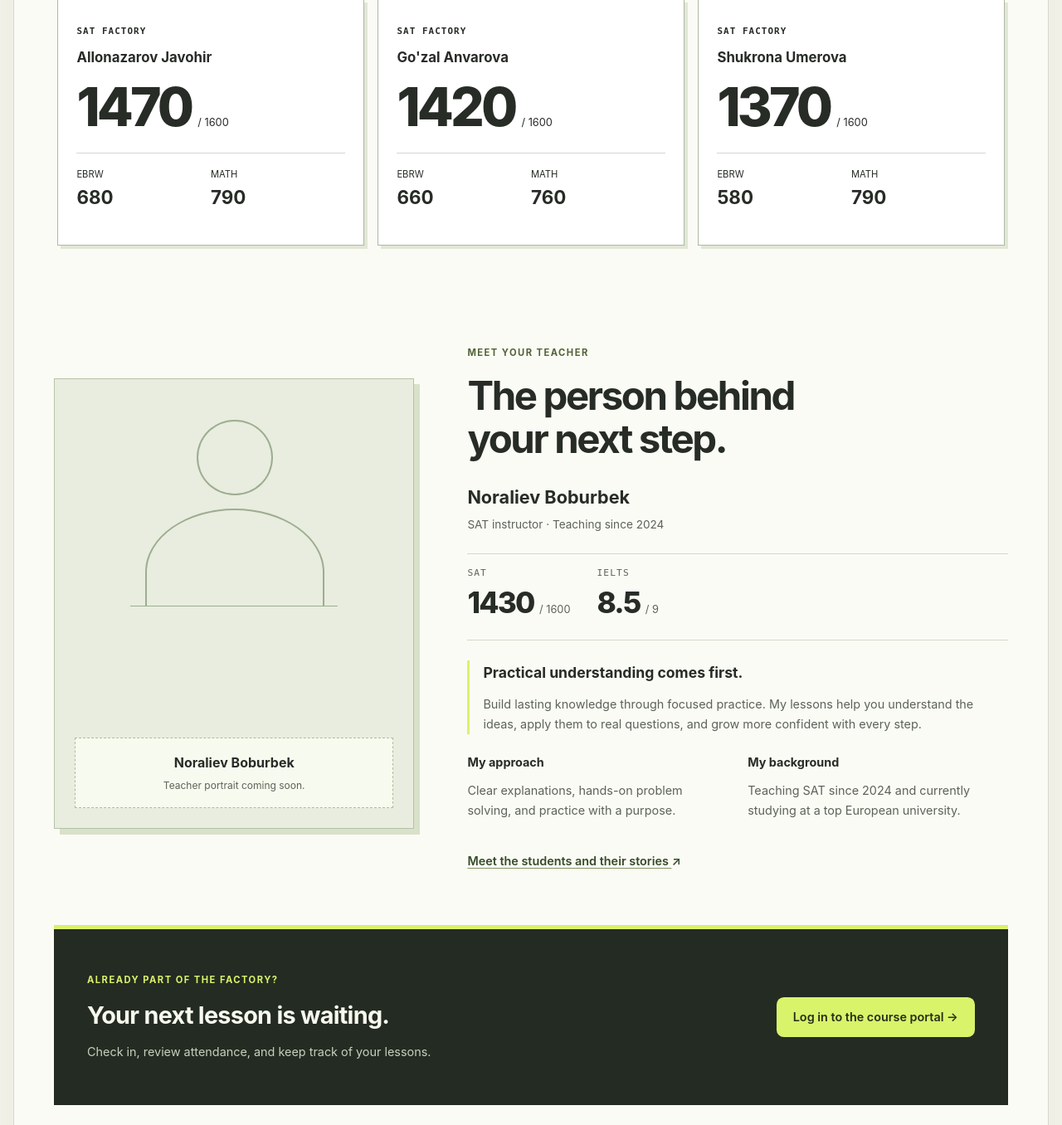
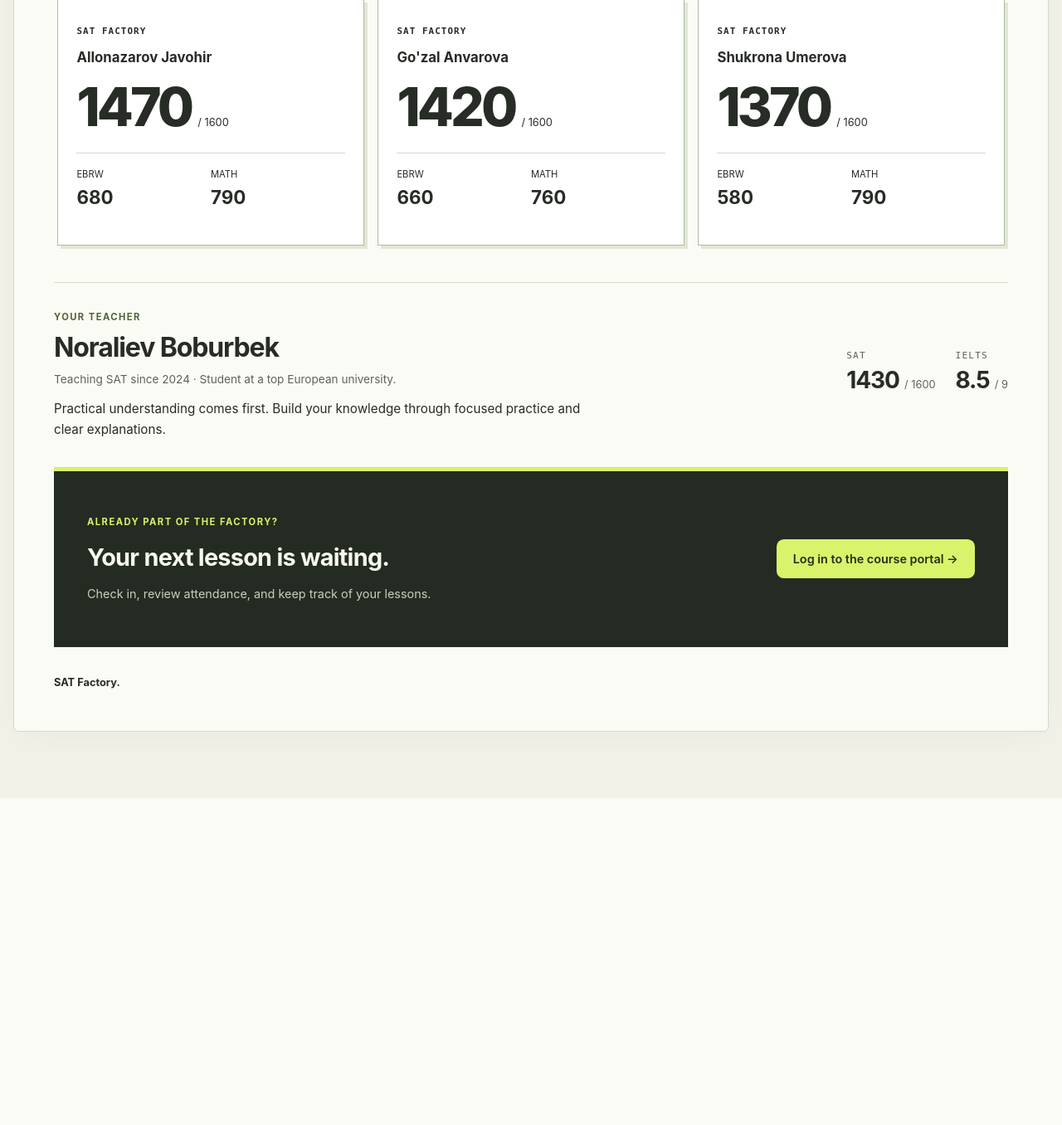
Before and after one commit to Boburbek0717/Student_Attendance_App, a FastAPI app: page / in a window 1280 px wide. Shown: the part 586-1942 px from the top of the page at 83% size. After the commit the page ends 1503 px from the top, so only its background shows below. Run offline with FastAPI, Linux system fonts and the light colour scheme; parts of the project's set-up code (start-up, migrations or seed data) failed here and were passed over.

Commit message:
Simplify teacher introduction and remove portrait placeholder

```diff
--- a/app/static/motion.js
+++ b/app/static/motion.js
@@ -3,7 +3,7 @@
     const preference = window.matchMedia('(prefers-reduced-motion: reduce)');
     if (!('IntersectionObserver' in window) || !Element.prototype.animate) return;
     const targets = document.querySelectorAll(
-        '.welcome-page .hero-copy, .welcome-page .teacher-portrait, ' +
+        '.welcome-page .hero-copy, ' +
         '.welcome-page .teacher-introduction, .welcome-page .section-heading, ' +
         '.welcome-page .student-ticket, .welcome-page .portal-banner'
     );
--- a/app/static/style.css
+++ b/app/static/style.css
@@ -235,34 +235,21 @@ nav[aria-label="Lesson history pages"] { display: flex; flex-wrap: wrap; align-i
 /* Selected score-ticket gallery. */
 .ticket-score-panel h3 { margin:1rem 0; font-size:1.6rem; letter-spacing:-.04em; }
 
-/* Teacher introduction: deliberately labeled content and portrait placeholders. */
-.teacher-jump { display:inline-block; margin-top:1.4rem; }
-.teacher-feature { display:grid; grid-template-columns:.8fr 1.2fr; gap:clamp(2rem,5vw,4rem); align-items:center; padding:4rem 0; border-bottom:1px solid var(--line); scroll-margin-top:1.5rem; }
-.teacher-portrait { aspect-ratio:4/5; min-width:0; position:relative; display:flex; flex-direction:column; justify-content:space-between; align-items:center; padding:1.5rem; background:#e8eddf; border:1px solid #b6c2a8; box-shadow:7px 7px 0 #d8e1c9; }
-.portrait-index { font:.6rem/1.7 ui-monospace,monospace; letter-spacing:.1em; align-self:flex-start; color:#4c5c3e; }
-.portrait-outline { width:65%; aspect-ratio:1/1; position:relative; overflow:hidden; border-bottom:1px solid #9ead90; }
-.portrait-outline:before { content:""; position:absolute; border:2px solid #9ead90; width:35%; height:35%; border-radius:50%; top:10%; left:32%; }
-.portrait-outline:after { content:""; position:absolute; border:2px solid #9ead90; width:85%; height:60%; border-radius:50% 50% 0 0; top:53%; left:7%; }
-.portrait-caption { text-align:center; background:#f7faef; width:100%; padding:1rem; border:1px dashed #adbc9a; }
-.portrait-caption strong,.portrait-caption span { display:block; }
-.portrait-caption span { font-size:.75rem; color:var(--muted); margin-top:.3rem; }
-.teacher-introduction h2 { font-size:clamp(2rem,3.7vw,3.2rem); line-height:1.1; margin:1rem 0 1.7rem; letter-spacing:-.05em; }
-.teacher-name-placeholder { font-size:1.35rem; font-weight:750; margin-bottom:0; }
-.teacher-role { font-size:.85rem; color:var(--muted); margin-top:.2rem; }
-.teacher-bio-placeholder { margin:1.5rem 0; padding-left:1rem; border-left:3px solid var(--accent); }
-.teacher-bio-placeholder p,.teacher-detail-grid p { color:var(--muted); font-size:.9rem; }
-.teacher-detail-grid { display:grid; grid-template-columns:1fr 1fr; gap:1.5rem; margin-bottom:1.5rem; }
-.teacher-detail-grid h3 { font-size:.9rem; margin-top:0; }
-@media(max-width:700px) { .teacher-feature { grid-template-columns:1fr; padding:2.5rem 0; } .teacher-portrait { width:min(100%,22rem); justify-self:center; } .teacher-detail-grid { grid-template-columns:1fr; gap:.5rem; } }
+/* Compact, portrait-free teacher introduction. */
+.teacher-feature { display:grid; grid-template-columns:minmax(0,1fr) auto; gap:2rem; align-items:center; padding:2rem 0; border-top:1px solid var(--line); border-bottom:1px solid var(--line); scroll-margin-top:1.5rem; }
+.teacher-introduction .eyebrow { margin:0 0 .5rem; }
+.teacher-introduction h2 { font-size:clamp(1.5rem,2.5vw,2rem); line-height:1.2; margin:0 0 .5rem; letter-spacing:-.035em; }
+.teacher-role { font-size:.85rem; color:var(--muted); margin:0 0 .75rem; }
+.teacher-approach { font-size:.95rem; margin:0; max-width:40rem; }
+@media(max-width:700px) { .teacher-feature { grid-template-columns:1fr; gap:1.25rem; padding:1.5rem 0; } }
 
 /* Selected identity and teacher profile. */
 .brand-logo { display:block; width:6.5rem; height:6.5rem; object-fit:contain; flex-shrink:0; }
 .brand-tagline { font-size:.62rem; font-weight:700; letter-spacing:.13em; line-height:1.8; color:var(--muted); }
-.teacher-credentials { display:flex; flex-wrap:wrap; gap:2rem; margin:1.5rem 0; padding:1rem 0; border-top:1px solid var(--line); border-bottom:1px solid var(--line); }
+.teacher-credentials { display:flex; flex-wrap:wrap; gap:1.5rem; margin:0; padding:0; }
 .teacher-credentials dt { font:.7rem ui-monospace,monospace; letter-spacing:.1em; color:var(--muted); }
-.teacher-credentials dd { margin:0; font-size:2.2rem; font-weight:800; letter-spacing:-.05em; }
+.teacher-credentials dd { margin:0; font-size:1.75rem; font-weight:750; letter-spacing:-.04em; }
 .teacher-credentials dd span { font-size:.8rem; font-weight:400; letter-spacing:0; color:var(--muted); margin-left:.4rem; }
-.teacher-bio-placeholder .teaching-statement { color:var(--ink); font-size:1.1rem; font-weight:700; }
 @media(max-width:480px) { .brand-tagline { display:none; } .brand-logo { width:5.5rem; height:5.5rem; } }
 
 /* Quiet brand motion: brief, one-time entrances and deliberate interaction. */
--- a/app/templates/base.html
+++ b/app/templates/base.html
@@ -4,7 +4,7 @@
     <meta charset="UTF-8">
     <meta name="viewport" content="width=device-width, initial-scale=1">
     <title>{% block title %}SAT Factory{% endblock %}</title>
-    <link rel="stylesheet" href="{{ url_for('static', path='/style.css') }}?v=results-gallery-20260926">
+    <link rel="stylesheet" href="{{ url_for('static', path='/style.css') }}?v=teacher-compact-1">
 </head>
 <body>
     <a class="skip-link" href="#main-content">Skip to content</a>
--- a/app/templates/index.html
+++ b/app/templates/index.html
@@ -30,20 +30,16 @@
     </div>
 </section>
 <section id="teacher" class="teacher-feature" aria-labelledby="teacher-feature-heading">
-    <div class="teacher-portrait" role="img" aria-label="Portrait placeholder for Noraliev Boburbek">
-        <div class="portrait-outline" aria-hidden="true"><span></span></div>
-        <div class="portrait-caption"><strong>Noraliev Boburbek</strong><span>Teacher portrait coming soon.</span></div>
+    <div class="teacher-introduction">
+        <p class="eyebrow">YOUR TEACHER</p>
+        <h2 id="teacher-feature-heading">Noraliev Boburbek</h2>
+        <p class="teacher-role">Teaching SAT since 2024 · Student at a top European university.</p>
+        <p class="teacher-approach">Practical understanding comes first. Build your knowledge through focused practice and clear explanations.</p>
     </div>
-    <div class="teacher-introduction">
-        <p class="eyebrow">MEET YOUR TEACHER</p>
-        <h2 id="teacher-feature-heading">The person behind<br>your next step.</h2>
-        <p class="teacher-name-placeholder">Noraliev Boburbek</p>
-        <p class="teacher-role">SAT instructor · Teaching since 2024</p>
-        <dl class="teacher-credentials" aria-label="Teacher scores"><div><dt>SAT</dt><dd>1430<span>/ 1600</span></dd></div><div><dt>IELTS</dt><dd>8.5<span>/ 9</span></dd></div></dl>
-        <div class="teacher-bio-placeholder"><p class="teaching-statement">Practical understanding comes first.</p><p>Build lasting knowledge through focused practice. My lessons help you understand the ideas, apply them to real questions, and grow more confident with every step.</p></div>
-        <div class="teacher-detail-grid"><div><h3>My approach</h3><p>Clear explanations, hands-on problem solving, and practice with a purpose.</p></div><div><h3>My background</h3><p>Teaching SAT since 2024 and currently studying at a top European university.</p></div></div>
-        <a class="text-action" href="/results">Meet the students and their stories <span aria-hidden="true">↗</span></a>
-    </div>
+    <dl class="teacher-credentials" aria-label="Teacher scores">
+        <div><dt>SAT</dt><dd>1430<span>/ 1600</span></dd></div>
+        <div><dt>IELTS</dt><dd>8.5<span>/ 9</span></dd></div>
+    </dl>
 </section>
 <section class="portal-banner" aria-labelledby="portal-heading"><div><p class="eyebrow">ALREADY PART OF THE FACTORY?</p><h2 id="portal-heading">Your next lesson is waiting.</h2><p>Check in, review attendance, and keep track of your lessons.</p></div>
 {% if user %}<a class="button" href="/{{ user.role }}">Go to my dashboard</a>{% else %}<a class="button" href="/login">Log in to the course portal <span aria-hidden="true">→</span></a>{% endif %}
```
Also changed, not shown: docs/results-gallery.md (+13 -0 lines).
